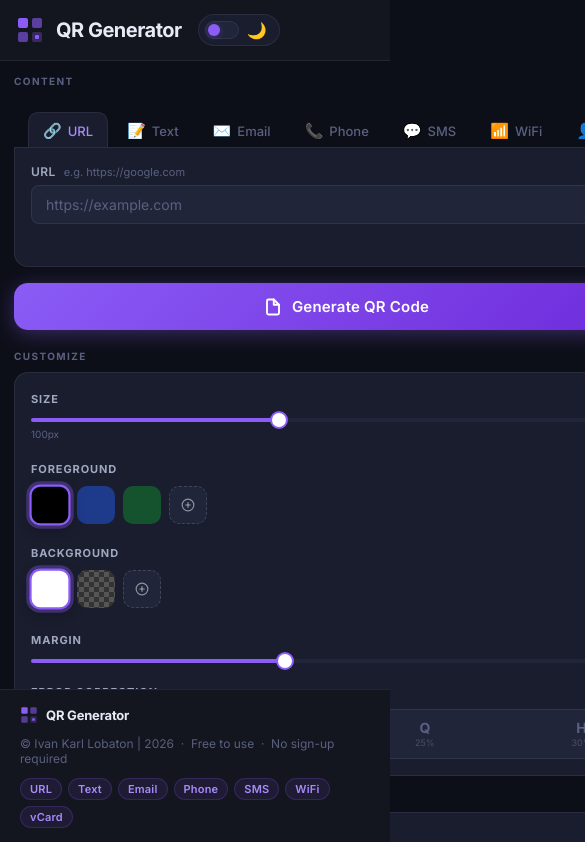
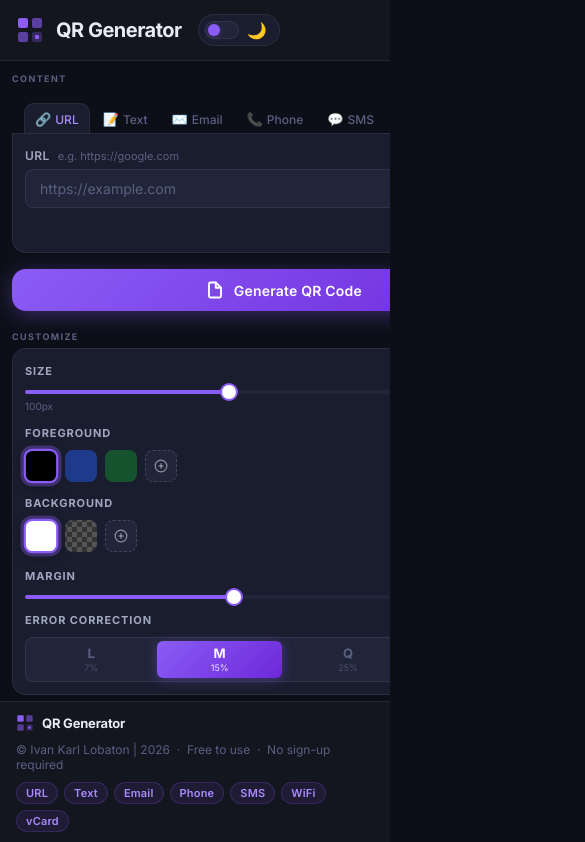
Before and after one commit to ivankarll/qr-code-generator, a React (Vite) app: page / in a window 390 px wide. Shown: the top 842 px of the page, 585 px wide, since content can reach past the window. Built offline with nearby package versions, Linux system fonts and the light colour scheme.

Commit message:
Fix mobile UI

```diff
--- a/src/components/CustomizeSection.module.css
+++ b/src/components/CustomizeSection.module.css
@@ -184,6 +184,21 @@
 }
 .segActive .segHint { opacity: 0.85; }
 
+@media (max-width: 540px) {
+  .container  { padding: 14px; gap: 16px; }
+  .chip       { width: 32px; height: 32px; border-radius: 8px; }
+  .seg        { padding: 6px 4px; }
+  .segLetter  { font-size: 13px; }
+}
+
 @media (max-width: 420px) {
-  .container { padding: 16px; }
+  .container { padding: 12px; gap: 14px; }
 }
+
+@media (max-width: 380px) {
+  .container  { padding: 10px; gap: 12px; }
+  .chip       { width: 28px; height: 28px; border-radius: 7px; }
+  .label      { font-size: 10px; }
+  .segLetter  { font-size: 12px; }
+  .segHint    { font-size: 8px; }
+}
--- a/src/components/Footer.module.css
+++ b/src/components/Footer.module.css
@@ -68,9 +68,15 @@
 /* ── Responsive ──────────────────────────── */
 @media (max-width: 640px) {
   .inner {
-    padding: 16px 20px;
-    gap: 12px;
+    padding: 12px 16px;
+    gap: 10px;
   }
   .links { margin-left: 0; }
   .copy  { width: 100%; }
 }
+
+@media (max-width: 380px) {
+  .inner  { padding: 10px 14px; gap: 8px; }
+  .links  { display: none; }   /* hide badges on tiny screens to save height */
+  .copy   { font-size: 11px; }
+}
--- a/src/components/InputSection.module.css
+++ b/src/components/InputSection.module.css
@@ -185,7 +185,18 @@
 .generateBtn:active { transform: translateY(0); }
 
 @media (max-width: 540px) {
-  .typeTabs { padding: 14px 14px 0; }
-  .fields { padding: 16px; }
-  .grid2 { grid-template-columns: 1fr; }
+  .typeTabs { padding: 12px 12px 0; gap: 2px; }
+  .typeTab   { padding: 7px 10px; font-size: 12px; gap: 4px; }
+  .tabIcon   { font-size: 13px; }
+  .fields    { padding: 14px 12px; gap: 12px; }
+  .grid2     { grid-template-columns: 1fr; }
+  .generateBtn { padding: 12px; font-size: 14px; }
 }
+
+@media (max-width: 380px) {
+  .typeTabs  { padding: 10px 10px 0; }
+  .typeTab   { padding: 6px 8px; font-size: 11px; }
+  .fields    { padding: 12px 10px; gap: 10px; }
+  .input     { padding: 8px 10px; font-size: 13px; }
+  .generateBtn { padding: 10px; font-size: 13px; }
+}
--- a/src/components/QRGenerator.module.css
+++ b/src/components/QRGenerator.module.css
@@ -8,12 +8,12 @@
   grid-template-columns: minmax(300px, 440px) 1fr;
   gap: 28px;
   padding: 28px 32px;
-  flex: 1;
   max-width: 1080px;
   margin: 0 auto;
   width: 100%;
   box-sizing: border-box;
   align-items: start;
+  /* no flex:1 here — the parent <main> handles growth */
 }
 
 .leftCol {
@@ -190,12 +190,40 @@
    ════════════════════════════════════════════════════ */
 @media (max-width: 540px) {
   .layout {
-    padding: 14px;
-    gap: 14px;
+    padding: 12px;
+    gap: 12px;
   }
 
   .previewCard {
-    padding: 24px 16px;
-    min-height: 220px;
+    padding: 20px 12px;
+    min-height: 180px;
+  }
+
+  .sectionLabel {
+    font-size: 9px;
+    margin-bottom: 6px;
+  }
+
+  .encodedBox {
+    padding: 10px 12px;
+  }
+
+  .encodedCode {
+    font-size: 10px;
   }
 }
+
+/* ════════════════════════════════════════════════════
+   RESPONSIVE — Small phone  ≤ 380px
+   ════════════════════════════════════════════════════ */
+@media (max-width: 380px) {
+  .layout {
+    padding: 10px;
+    gap: 10px;
+  }
+
+  .previewCard {
+    padding: 16px 10px;
+    min-height: 160px;
+  }
+}
--- a/src/pages/Home.jsx
+++ b/src/pages/Home.jsx
@@ -27,7 +27,9 @@ const Home = () => {
   return (
     <div className={styles.page}>
       <Header isDark={isDark} onToggle={handleToggle} />
-      <QRGenerator />
+      <main className={styles.main}>
+        <QRGenerator />
+      </main>
       <Footer />
     </div>
   )
--- a/src/pages/Home.module.css
+++ b/src/pages/Home.module.css
@@ -1,6 +1,16 @@
 .page {
-  min-height: 100vh;
+  height: 100dvh;          /* fill exactly one viewport height */
   display: flex;
   flex-direction: column;
   background: var(--bg);
+  overflow: hidden;        /* prevent the whole page from scrolling */
 }
+
+/* The scrollable main content sits between sticky header + footer */
+.main {
+  flex: 1;
+  overflow-y: auto;
+  overflow-x: hidden;
+  -webkit-overflow-scrolling: touch;
+  scroll-behavior: smooth;
+}
```
